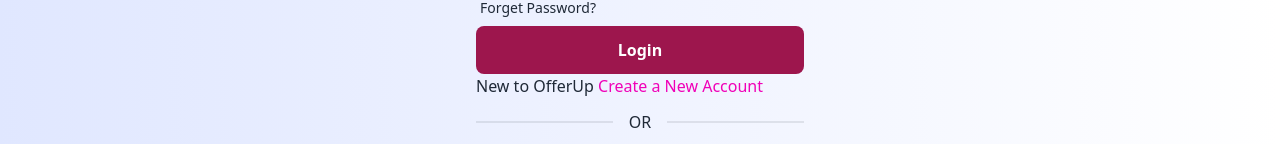
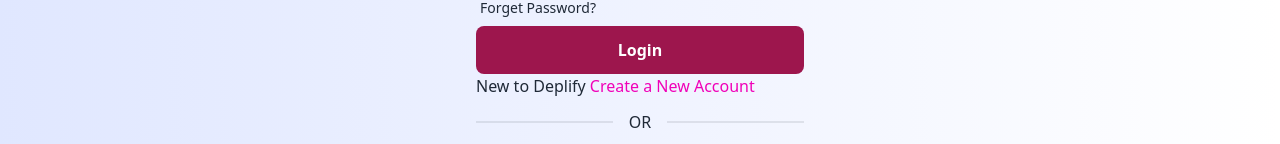
Before and after one commit to hmbadhon2/team-work-deplefy-client, a Next.js app: page /login in a window 1280 px wide. Shown: the part 487-631 px from the top of the page. Built offline with nearby package versions, Linux system fonts and the light colour scheme; no server answers.

Commit message:
changing one line of login page

```diff
--- a/pages/login.js
+++ b/pages/login.js
@@ -89,7 +89,7 @@
                                     {loginError && <p className='text-red-600'>{loginError}</p>}
                                 </div>
                             </form>
-                            <p>New to OfferUp <Link className='text-secondary' href="/signup">Create a New Account</Link></p>
+                            <p>New to Deplify <Link className='text-secondary' href="/signup">Create a New Account</Link></p>
                             <div className="divider">OR</div>
                             <button onClick={handleGoogleSingIn} className='google-button rounded-lg w-full'><div className='flex justify-center'><FaGoogle className='font-bold text-2xl mr-2'></FaGoogle>Login with Google</div></button>
                         </div>
```
